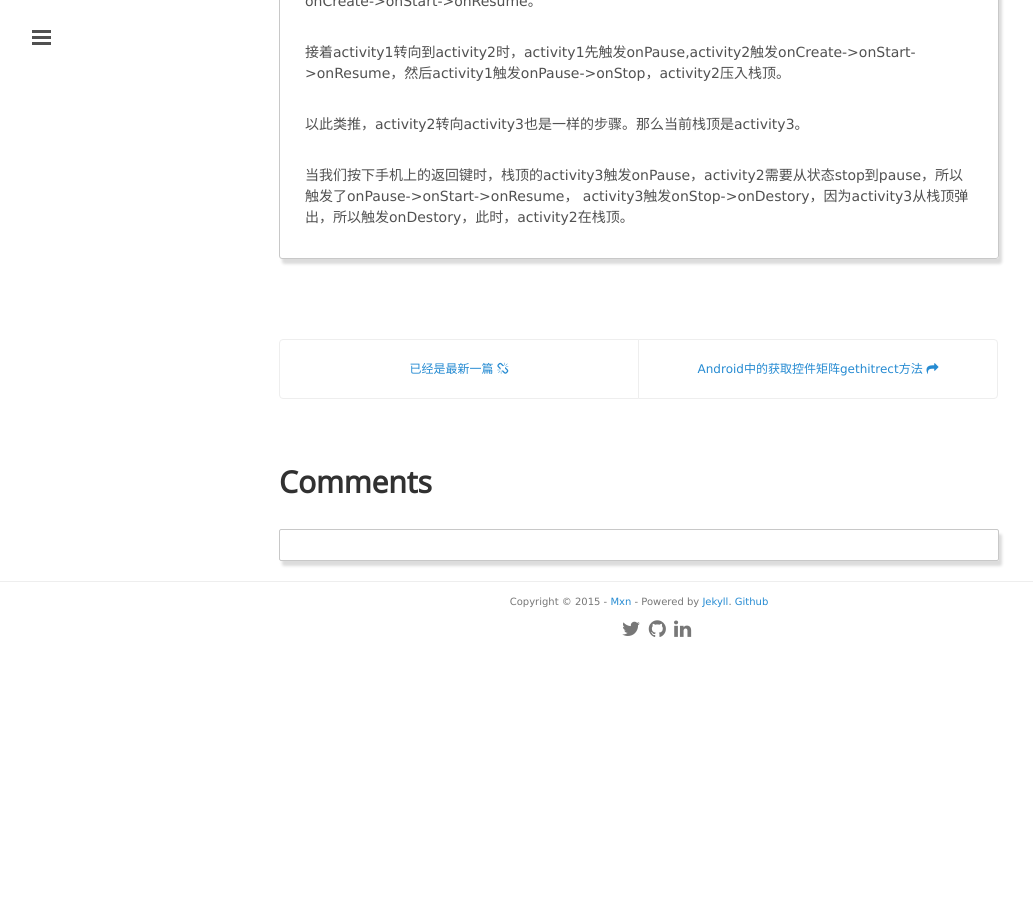
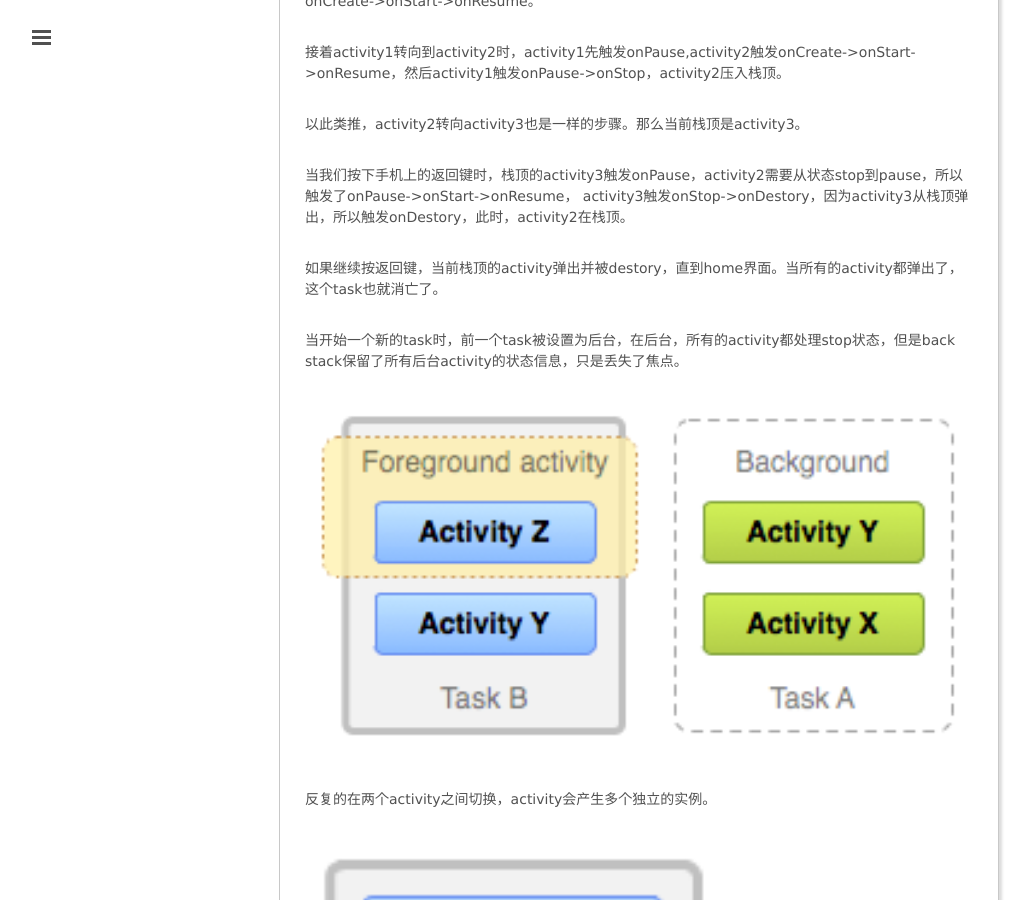
Before and after one commit to mxn21/mxn21.github.io, a Jekyll site: the page built from _posts/2015-8-1-Android堆栈分析.md, in a window 1280 px wide and 900 px high, scrolled down 2067 px. Shown: the whole window, without its empty margins (1-1034 px from the left). Built offline with Jekyll 4.4.1, drawn with Linux system fonts in a browser that asks for light colours; Markdown is read by kramdown in place of the engine named in the settings; comment, search, counter and statistics services are not loaded; before the commit the page ends 2721 px from its top, so only the background shows below that.

Commit message:
321232312
123123

```diff
--- a/_posts/2015-8-1-Android堆栈分析.md
+++ b/_posts/2015-8-1-Android堆栈分析.md
@@ -90,3 +90,14 @@
 
 当我们按下手机上的返回键时，栈顶的activity3触发onPause，activity2需要从状态stop到pause，所以触发了onPause->onStart->onResume，
 activity3触发onStop->onDestory，因为activity3从栈顶弹出，所以触发onDestory，此时，activity2在栈顶。
+
+如果继续按返回键，当前栈顶的activity弹出并被destory，直到home界面。当所有的activity都弹出了，这个task也就消亡了。
+
+
+当开始一个新的task时，前一个task被设置为后台，在后台，所有的activity都处理stop状态，但是back stack保留了所有后台activity的状态信息，只是丢失了焦点。
+
+![](https://raw.githubusercontent.com/mxn21/mxn21.github.io/master/public/img/img55.png)
+
+反复的在两个activity之间切换，activity会产生多个独立的实例。
+
+![](https://raw.githubusercontent.com/mxn21/mxn21.github.io/master/public/img/img56.png)
```
Also changed, not shown: public/img/img55.png (added), public/img/img56.png (added).
